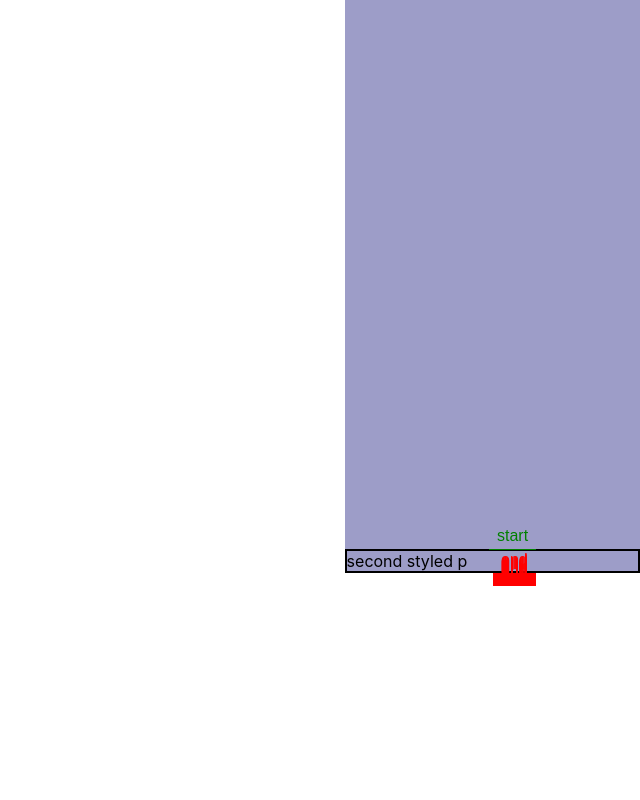
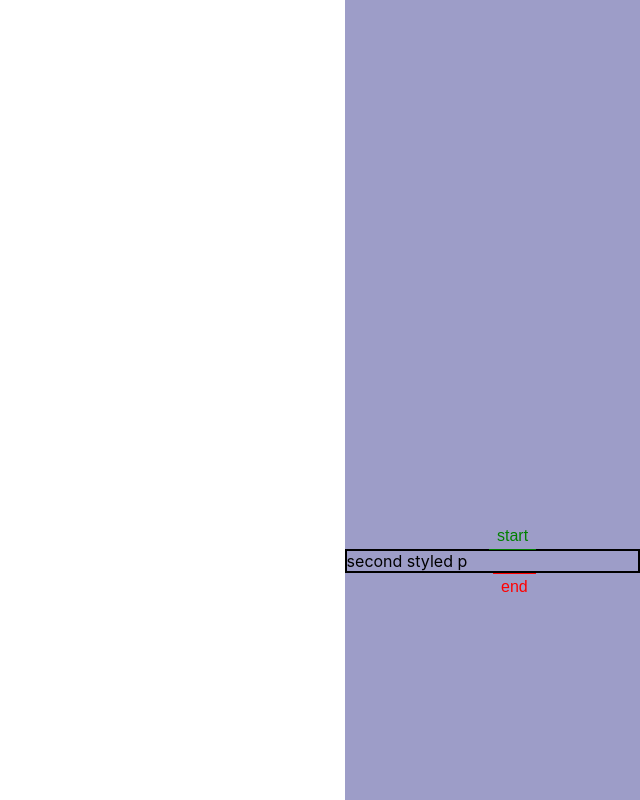
Before and after one commit to jcbain/move-to-canada-app, a React (Create React App) app: page / in a window 1280 px wide. Shown: the part 1075-1875 px from the top of the page, without its empty margins (640-1280 px from the left). Before the commit the page ends 1661 px from the top, so only its background shows below. Built offline with nearby package versions, Linux system fonts and the light colour scheme; a web font is replaced by a local one.

Commit message:
add margin bottom to scrollable styled p

```diff
--- a/src/components/Story.jsx
+++ b/src/components/Story.jsx
@@ -22,6 +22,7 @@ const StoryDiv = styled.div`
 
 const StyledP = styled.p`
   margin-top: 100vh;
+  margin-bottom: 100vh;
   border: 2px solid black;
 `;
 
```
